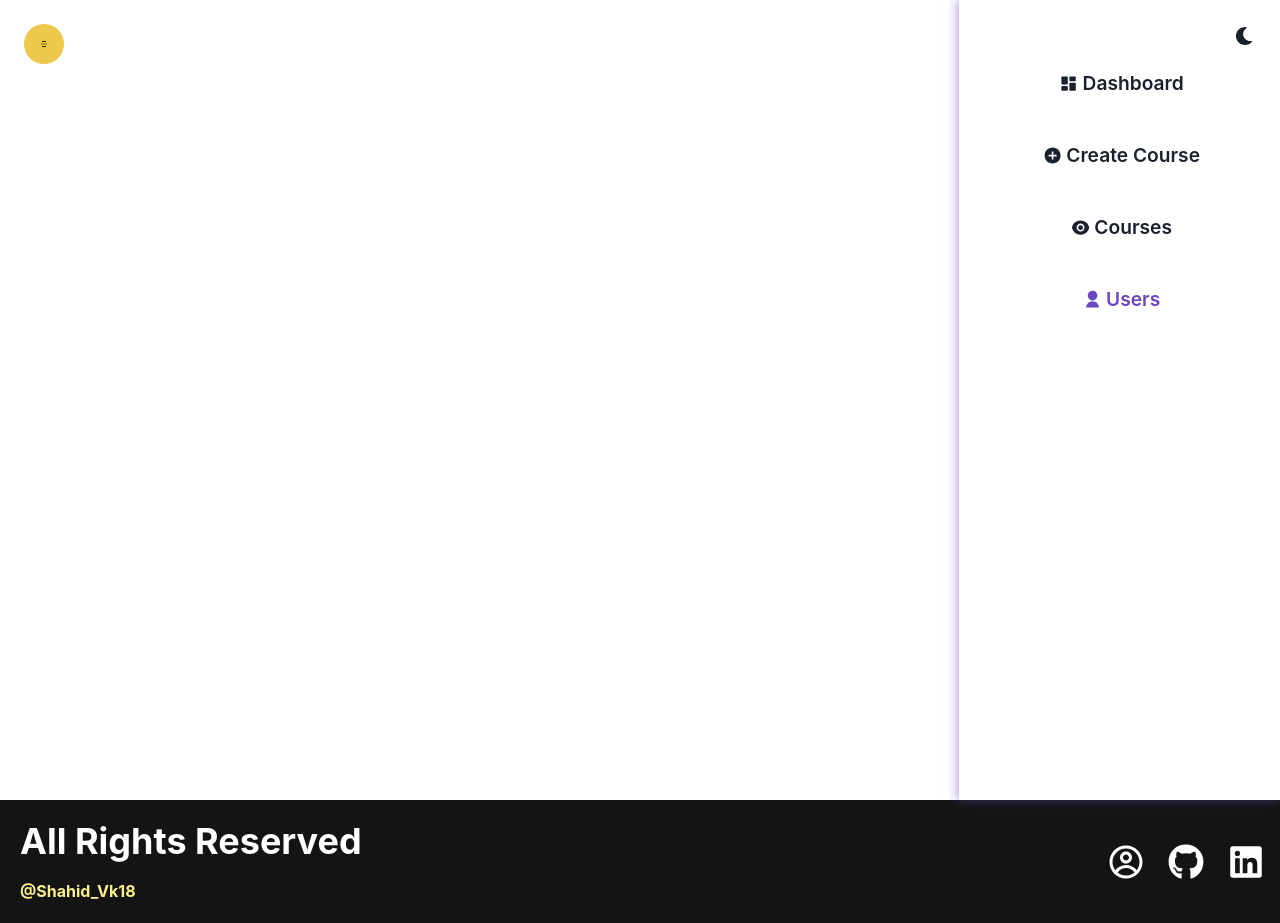
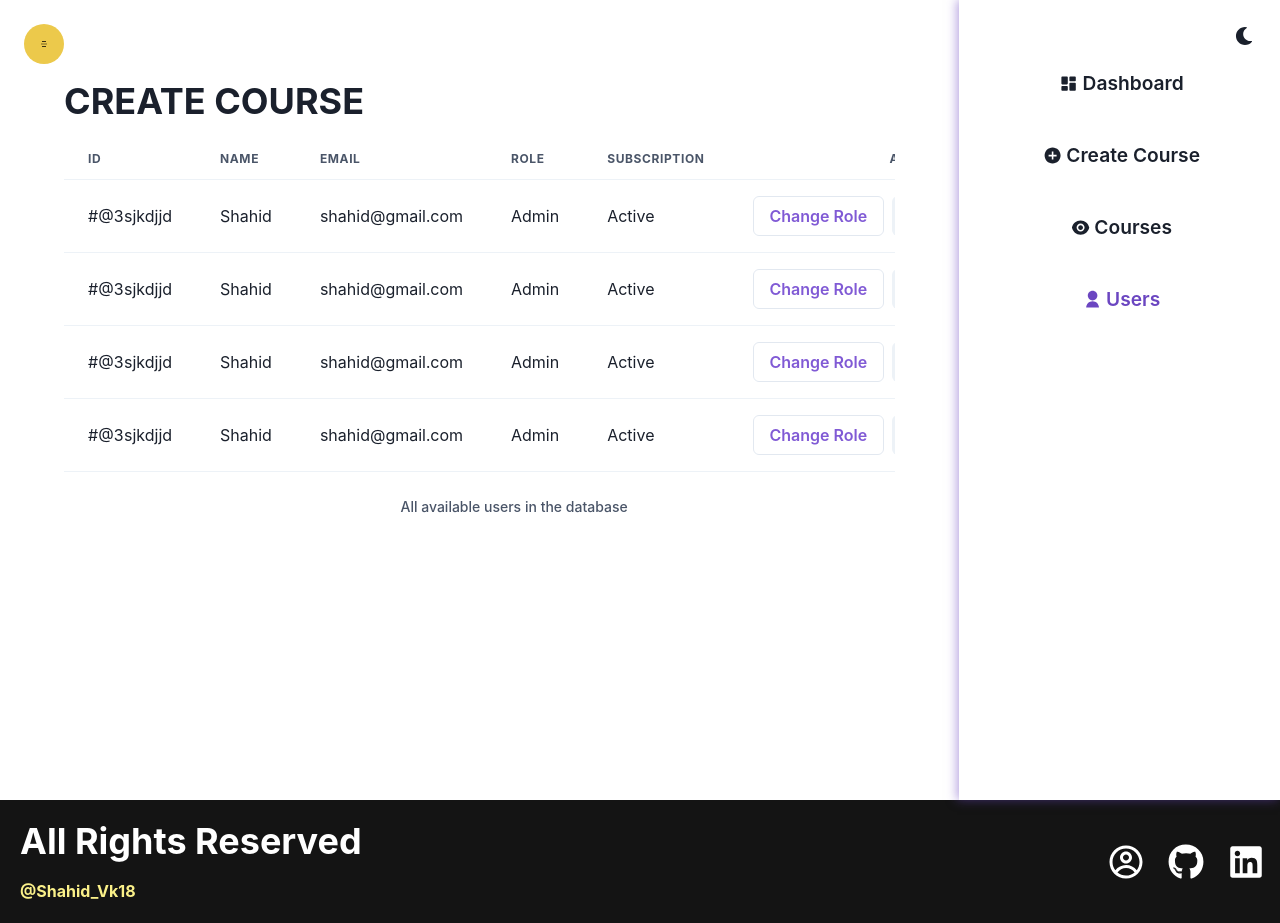
Before and after one commit to VampsDamon/CodeSphere, a React (Vite) app in the folder frontend/: page /admin/users in a window 1280 px wide. Built offline with nearby package versions, Linux system fonts and the light colour scheme.

Commit message:
User Table

```diff
--- a/frontend/src/components/Admin/AdminCourses/AdminCourses.jsx
+++ b/frontend/src/components/Admin/AdminCourses/AdminCourses.jsx
@@ -10,7 +10,7 @@ const AdminCourses = () => {
         cursor: `url(${cursor}),default`,
       }}
       minH={"100vh"}
-      templateColumns={["1fr", "5fr 1fr"]}
+      templateColumns={["1fr", "1fr","5fr 1fr"]}
     >
       <Box></Box>
       <SideBar />
--- a/frontend/src/components/Admin/CreateCourse/CreateCourse.jsx
+++ b/frontend/src/components/Admin/CreateCourse/CreateCourse.jsx
@@ -1,18 +1,113 @@
-import { Box, Grid } from "@chakra-ui/react";
-import React from "react";
+import { Box, Button, Container, Grid, Heading, Image, Input, Select, VStack } from "@chakra-ui/react";
+import React, { useState } from "react";
 import cursor from "../../assets/images/cursor.png";
 import SideBar from "../SideBar";
+import { fileUploadCSS } from "../../auth/Register";
 
 const CreateCourse = () => {
+  const [title, setTitle] = useState('');
+  const [description, setDescription] = useState('');
+  const [createdBy, setCreatedBy] = useState('');
+  const [image, setImage] = useState('');
+  const [imagePrev, setImagePrev] = useState('');
+  const [category, setCategory] = useState('');
+   const categories = [
+     "Web Development",
+     "Data Structures & Algorithms",
+     "Data Science",
+     "Mobile App Development",
+     "Web 3.0",
+     "Cloud Computing",
+     "Artificial Intelligence",
+   ];
+   const changeImageHandler = (e) => {
+     const file = e.target.files[0];
+     console.log(file);
+     const reader = new FileReader();
+     reader.readAsDataURL(file);
+
+     reader.onloadend = () => {
+       setImagePrev(reader.result);
+       setImage(file);
+       console.log(imagePrev);
+     };
+   };
   return (
     <Grid
       css={{
         cursor: `url(${cursor}),default`,
       }}
       minH={"100vh"}
-      templateColumns={["1fr", "5fr 1fr"]}
+      templateColumns={["1fr", "1fr", "5fr 1fr"]}
     >
-      <Box></Box>
+      <Container minH={"100vh"} py={4}>
+        <form>
+          <Heading
+            textTransform={"uppercase"}
+            children="Create Course"
+            my={4}
+            textAlign={["center", "center", "left"]}
+          />
+          <VStack spacing={2}>
+            <Input
+              required
+              type={"text"}
+              value={title}
+              my={4}
+              placeholder="Title"
+              focusBorderColor="#6B46C1"
+              onChange={(e) => setTitle(e.target.value)}
+            />
+            <Input
+              required
+              type={"text"}
+              value={description}
+              my={4}
+              placeholder="Description"
+              focusBorderColor="#6B46C1"
+              onChange={(e) => setDescription(e.target.value)}
+            />
+            <Input
+              required
+              type={"text"}
+              value={createdBy}
+              my={4}
+              placeholder="Creator Name"
+              focusBorderColor="#6B46C1"
+              onChange={(e) => setCreatedBy(e.target.value)}
+            />
+            <Select focusBorderColor="#6B46C1">
+              <option>Select Category</option>
+              {categories.map((category, index) => (
+                <option key={index} value={category}>
+                  {category}
+                </option>
+              ))}
+            </Select>
+
+            <Input
+              mt={8}
+              required
+              accept="image/*"
+              type={"file"}
+              id="file"
+              focusBorderColor="#6B46C1"
+              variant={"outline"}
+              onChange={(e) => changeImageHandler(e)}
+              css={{
+                "&::file-selector-button": {
+                  ...fileUploadCSS,
+                  color: "purple",
+                },
+              }}
+            />
+            {
+              imagePrev && <Image src={imagePrev} objectFit={'contain'}  boxSize={64}  />
+            }
+            <Button mt={8} w={'full'} colorScheme="purple" >Create</Button>
+          </VStack>
+        </form>
+      </Container>
       <SideBar />
     </Grid>
   );
--- a/frontend/src/components/Admin/Dashboard/Dashboard.jsx
+++ b/frontend/src/components/Admin/Dashboard/Dashboard.jsx
@@ -8,10 +8,11 @@ import { DoughnutChart, LineChart } from './Chart'
 
 const DataBox = ({ title, qty, qtyPercentage, profit }) => (
   <Box
-    w={["full", "50%","50%" ,"30%"]}
+    w={["full", "80%","50%" ,"30%"]}
     boxShadow="-2px 0px 10px rgba(107,70,193,0.5)"
     p={8}
     borderRadius={"lg"}
+    mx={'auto'}
   >
     <Text children={title} />
     <HStack>
@@ -52,7 +53,7 @@ const Dashboard = () => {
       templateColumns={["1fr", "1fr", "5fr 1fr"]}
       overflowX={"hidden"}
     >
-      <Box boxSizing="border-box" py={16} px={["4", "4", "0"]}>
+      <Box  overflowX={'hidden'} boxSizing="border-box" py={16} px={["4", "4", "0"]}>
         <Text opacity={0.5} textAlign={"center"}>
           Last change was on {String(new Date()).split("G")[0]}{" "}
         </Text>
@@ -133,7 +134,7 @@ const Dashboard = () => {
              </Box>
         </Stack>
       </Box>
-      <SideBar  />
+      <SideBar   />
     </Grid>
   );
 }
--- a/frontend/src/components/Admin/SideBar.jsx
+++ b/frontend/src/components/Admin/SideBar.jsx
@@ -11,7 +11,7 @@ import { Link, useLocation } from "react-router-dom";
 const SideBar = () => {
   const location = useLocation();
   return (
-    <VStack spacing={8} p={16}
+    <VStack scrollBehavior={'smooth'} spacing={8} p={16}
        boxShadow={"-2px 0px 10px rgba(107,70,193,0.5)"}
        >
       <LinkButton
--- a/frontend/src/components/Admin/Users/Users.jsx
+++ b/frontend/src/components/Admin/Users/Users.jsx
@@ -1,20 +1,135 @@
-import { Box, Grid } from "@chakra-ui/react";
-import React from "react";
+import {
+  Box,
+  Button,
+  Grid,
+  Heading,
+  HStack,
+  Table,
+  TableCaption,
+  TableContainer,
+  Tbody,
+  Td,
+  Th,
+  Thead,
+  Tr,
+} from "@chakra-ui/react";
+import React, { useEffect, useRef } from "react";
 import cursor from "../../assets/images/cursor.png";
 import SideBar from "../SideBar";
+import { RiDeleteBin7Fill } from "react-icons/ri";
 const Users = () => {
+  // const boxRef=useRef();
+  //  const handleWheel = (event) => {
+  //    if (boxRef.current) {
+  //      event.preventDefault()
+  //      boxRef.current.scrollLeft += event.deltaY;
+  //    }
+  //  };
+  const users=[
+    {
+      _id:"@3sjkdjjd",
+      name:"Shahid",
+      email:"shahid@gmail.com",
+      role:"Admin",
+      subscription:{
+        status:"active",
+      }
+    },
+    {
+      _id:"@3sjkdjjd",
+      name:"Shahid",
+      email:"shahid@gmail.com",
+      role:"Admin",
+      subscription:{
+        status:"active",
+      }
+    },
+    {
+      _id:"@3sjkdjjd",
+      name:"Shahid",
+      email:"shahid@gmail.com",
+      role:"Admin",
+      subscription:{
+        status:"active",
+      }
+    },
+    {
+      _id:"@3sjkdjjd",
+      name:"Shahid",
+      email:"shahid@gmail.com",
+      role:"Admin",
+      subscription:{
+        status:"active",
+      }
+    },
+  ]
   return (
     <Grid
       css={{
         cursor: `url(${cursor}),default`,
       }}
       minH={"100vh"}
-      templateColumns={["1fr", "5fr 1fr"]}
+      templateColumns={["1fr", "1fr", "5fr 1fr"]}
     >
-      <Box></Box>
+      <Box p={["0", "16"]} overflowX={"auto"}>
+        <Heading
+          textTransform={"uppercase"}
+          children="Create Course"
+          my={4}
+          textAlign={["center", "center", "left"]}
+        />
+        <TableContainer
+          scrollBehavior={"smooth"}
+          // onWheel={handleWheel}
+          // ref={boxRef}
+          className="scrollable-table-container"
+          w={["100vw", "100vw", "full"]}
+        >
+          <Table variant={"simple"}>
+            <TableCaption>All available users in the database</TableCaption>
+            <Thead>
+              <Tr>
+                <Th>id</Th>
+                <Th>Name</Th>
+                <Th>Email</Th>
+                <Th>Role</Th>
+                <Th>subscription</Th>
+                <Th isNumeric>Action</Th>
+              </Tr>
+            </Thead>
+            <Tbody>
+              {users.map((item) => (
+                <Row key={item._id} item={item} />
+              ))}
+            </Tbody>
+          </Table>
+        </TableContainer>
+      </Box>
       <SideBar />
     </Grid>
   );
 };
 
+function Row({item}) {
+  return (
+    <Tr>
+      <Td>#{item._id}</Td>
+      <Td>{item.name}</Td>
+      <Td>{item.email}</Td>
+      <Td>{item.role}</Td>
+      <Td>{item.subscription.status === "active" ? "Active" : "Not Active"}</Td>
+      <Td isNumeric>
+        <HStack justifyContent={'flex-end'}>
+           <Button variant={'outline'} color={'purple.500'}>
+             Change Role
+           </Button>
+           <Button>
+             <RiDeleteBin7Fill/>
+           </Button>
+        </HStack>
+      </Td>
+    </Tr>
+  );
+}
+
 export default Users;
--- a/frontend/src/components/Home/home.css
+++ b/frontend/src/components/Home/home.css
@@ -53,3 +53,24 @@
 .course:hover{
     transform: translateY(-10px);
 }
+
+.scrollable-table-container {
+  overflow-x: auto; /* Allow horizontal scrolling */
+  overflow-y: hidden; /* Disable vertical scrolling */
+  white-space: nowrap; /* Prevent content wrapping */
+  scrollbar-width: thin; /* For Firefox: make scrollbar less intrusive */
+  -ms-overflow-style: none; /* For IE and Edge: hide scrollbar */
+}
+
+.scrollable-table-container::-webkit-scrollbar {
+  height: 8px; /* Customize scrollbar height */
+}
+
+.scrollable-table-container::-webkit-scrollbar-thumb {
+  background: #888; /* Customize scrollbar color */
+  border-radius: 4px;
+}
+
+.scrollable-table-container::-webkit-scrollbar-thumb:hover {
+  background: #555; /* Change scrollbar color on hover */
+}
```
